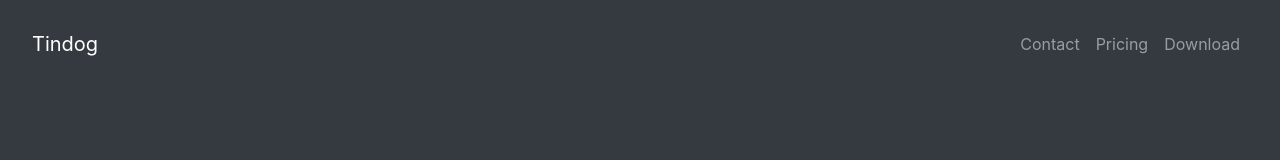
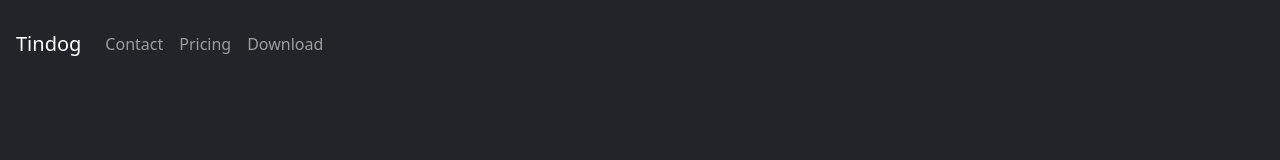
Before and after one commit to Dipendra-creator/WEB-DEV, a plain HTML site: page Torrent to Drive/index.html in a window 1280 px wide. Drawn offline with nearby package versions, Linux system fonts and the light colour scheme.

Commit message:
Bootstrap version issue fixed

```diff
--- a/Torrent to Drive/index.html
+++ b/Torrent to Drive/index.html
@@ -6,7 +6,8 @@
     <meta name="viewport" content="width=device-width, initial-scale=1.0">
     <title>T2D</title>
     <!-- CSS only -->
-    <link rel="stylesheet" href="https://cdn.jsdelivr.net/npm/bootstrap@4.6.0/dist/css/bootstrap.min.css" integrity="sha384-B0vP5xmATw1+K9KRQjQERJvTumQW0nPEzvF6L/Z6nronJ3oUOFUFpCjEUQouq2+l" crossorigin="anonymous">
+    <link href="https://cdn.jsdelivr.net/npm/bootstrap@5.0.0-beta3/dist/css/bootstrap.min.css" rel="stylesheet" integrity="sha384-eOJMYsd53ii+scO/bJGFsiCZc+5NDVN2yr8+0RDqr0Ql0h+rP48ckxlpbzKgwra6" crossorigin="anonymous">
+
 
     <!-- JavaScript Bundle with Popper -->
     <script src="js/bootstrap.js" integrity="sha384-JEW9xMcG8R+pH31jmWH6WWP0WintQrMb4s7ZOdauHnUtxwoG2vI5DkLtS3qm9Ekf" crossorigin="anonymous"></script>
```
